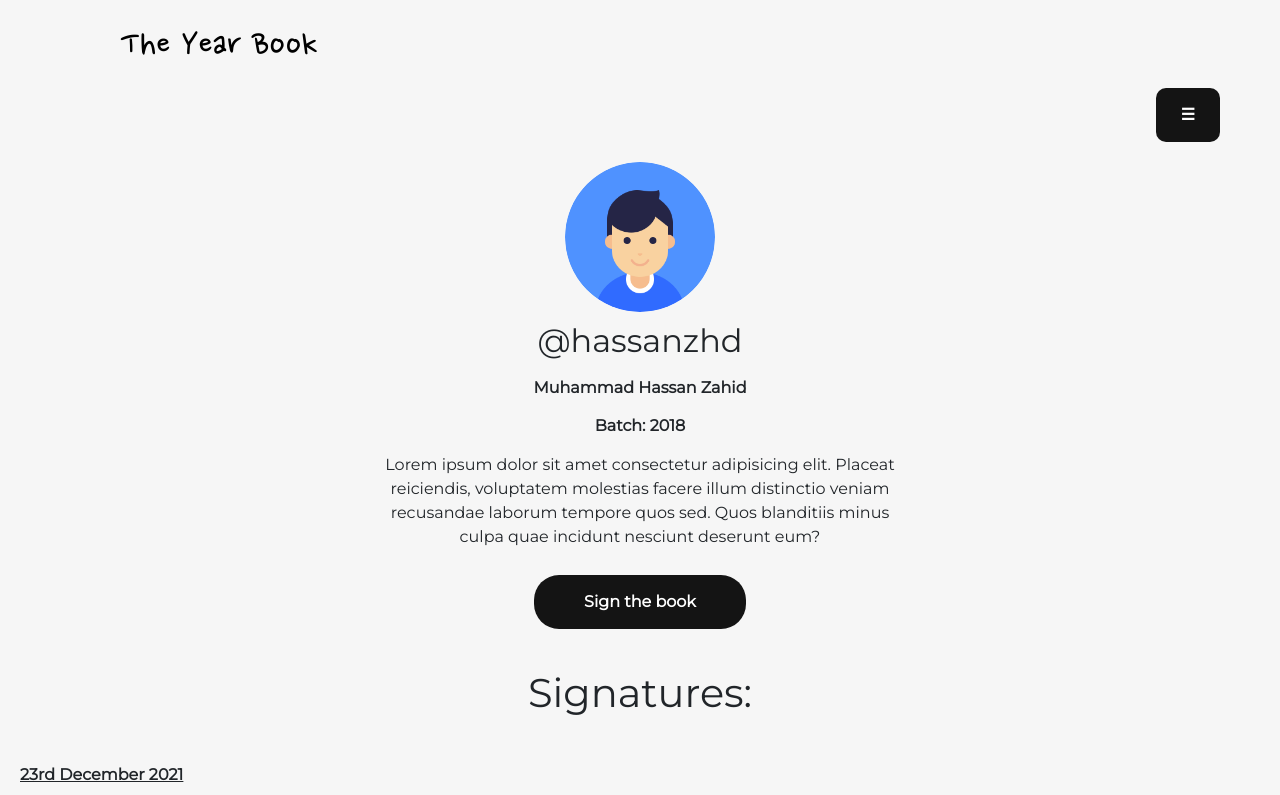
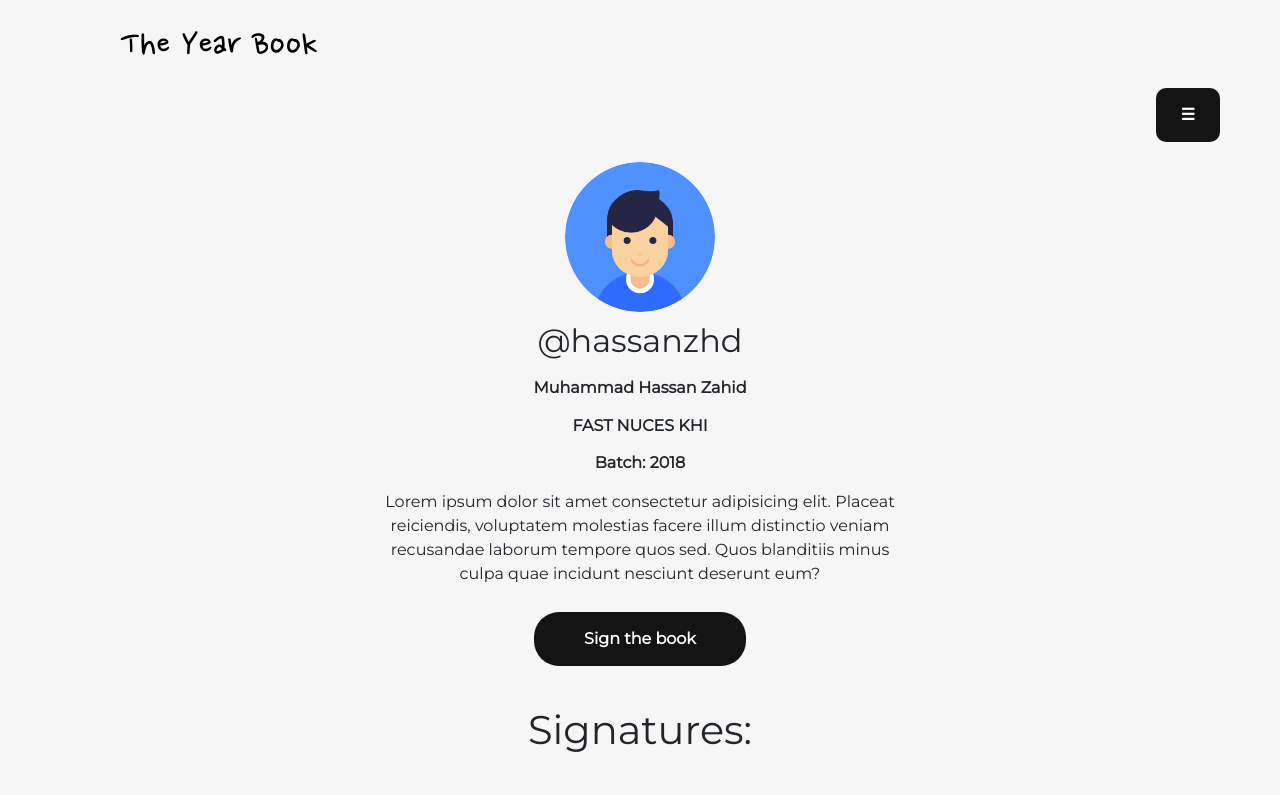
Before and after one commit to hassanzhd/the-year-book, a Next.js app in the folder client/: page /user/1 in a window 1280 px wide. Shown: the top 795 px of the page. Built offline with nearby package versions, Linux system fonts and the light colour scheme.

Commit message:
added university in profile/ and register/

```diff
--- a/client/components/Register/Step2.tsx
+++ b/client/components/Register/Step2.tsx
@@ -13,6 +13,7 @@ const Step2 = ({
     <>
       <input type="text" placeholder="Enter your handle" required />
       <input type="text" placeholder="Enter your full name" required />
+      <input type="text" placeholder="Enter your university" required />
       <input type="text" placeholder="Enter your batch" required />
       <textarea placeholder="Enter a short bio" required />
       <div className={getStyleString(MainContentStyling.imageInput, "flex")}>
--- a/client/components/User/MainContent.tsx
+++ b/client/components/User/MainContent.tsx
@@ -19,6 +19,7 @@ const MainContent = () => {
         />
         <h1>@hassanzhd</h1>
         <h2>Muhammad Hassan Zahid</h2>
+        <h2>FAST NUCES KHI</h2>
         <h2>Batch: 2018</h2>
         <p>
           Lorem ipsum dolor sit amet consectetur adipisicing elit. Placeat
```
